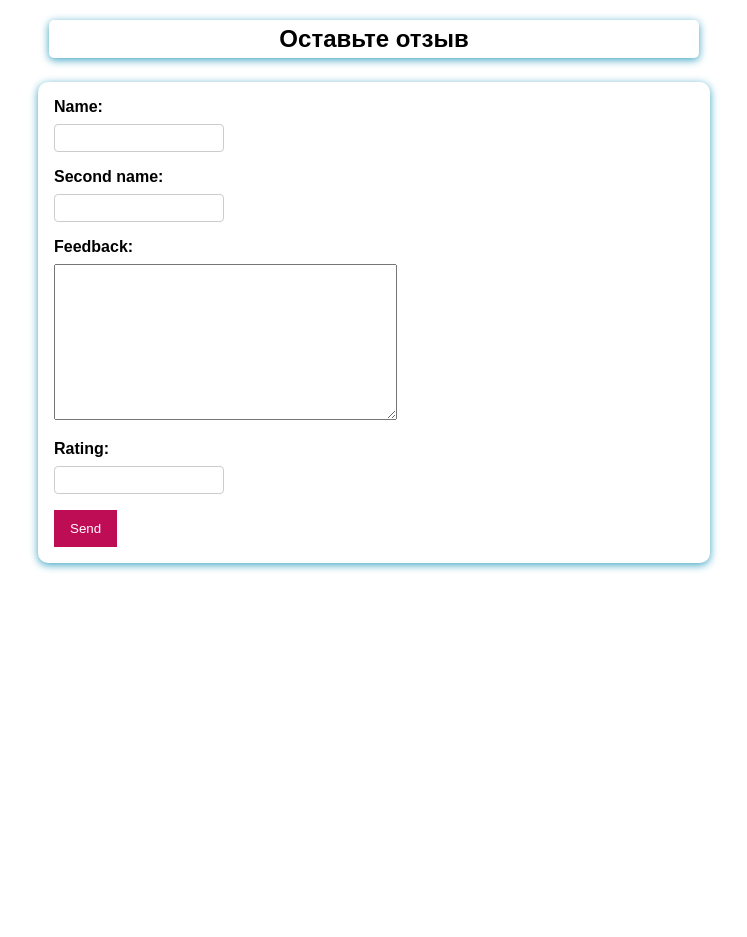
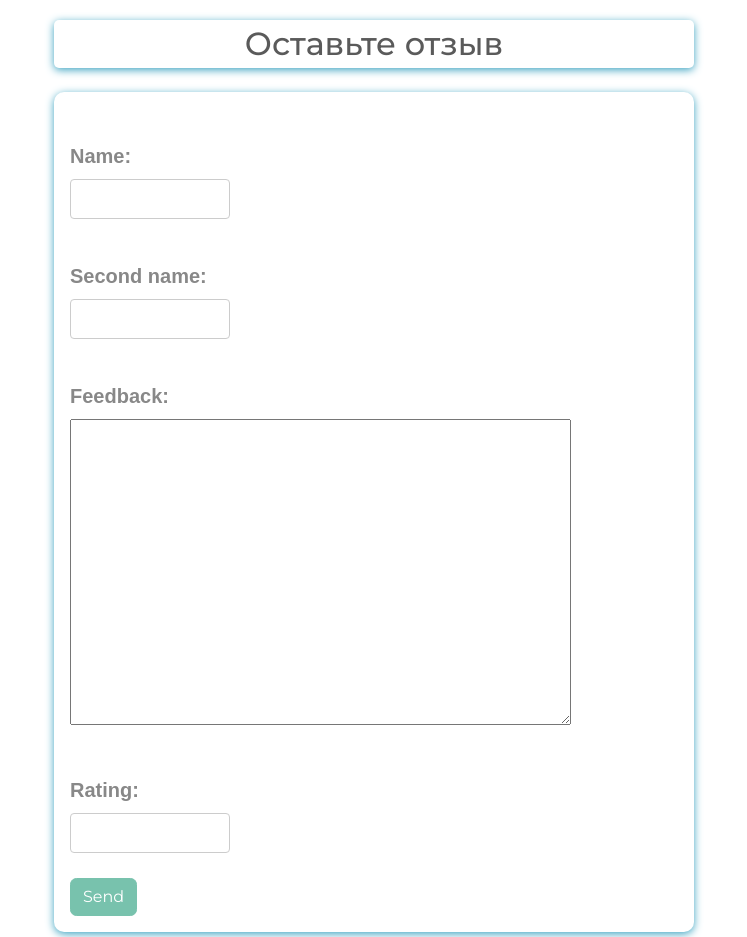
Before and after one commit to MaksFray/form_review, a Django app: page / in a window 1280 px wide. Shown: the whole page, without its empty margins (266-1013 px from the left). Before the commit the page ends 571 px from the top, so only its background shows below. Run offline with Django 5.2, Linux system fonts and the light colour scheme.

Commit message:
Add bootstrap to Feedback App

```diff
--- a/form_review/feedback/templates/feedback/base.html
+++ b/form_review/feedback/templates/feedback/base.html
@@ -5,7 +5,9 @@
 <head>
     <meta charset="UTF-8">
     <title>  {% block title %} {% endblock %}  </title>
+    <link rel="stylesheet" href="https://bootswatch.com/5/minty/bootstrap.min.css">
     <link rel="stylesheet" href=" {% static 'feedback/forms.css' %}">
+
 </head>
 <body>
    {% block content %} {% endblock %}
--- a/form_review/feedback/templates/feedback/feedback.html
+++ b/form_review/feedback/templates/feedback/feedback.html
@@ -9,13 +9,13 @@
     <form method="post">
         {% csrf_token %}
         {% for field in form %}
-            <div class="form-style {% if field.errors %} errors {% endif %}">
+            <div class="col-form-label col-form-label-lg mt-4 form-style {% if field.errors %} errors {% endif %}">
                 {{ field.label_tag }}
                 {{ field.errors }}
                 {{ field }}
             </div>
         {% endfor %}
 
-        <button type="submit">Send</button>
+        <button class="btn btn-primary" type="submit">Send</button>
     </form>
 {% endblock %}
--- a/form_review/form_review/settings.py
+++ b/form_review/form_review/settings.py
@@ -39,6 +39,7 @@
     'django.contrib.staticfiles',
     'feedback',
     'gallery',
+    'bootstrap5',
 ]
 
 MIDDLEWARE = [
```
